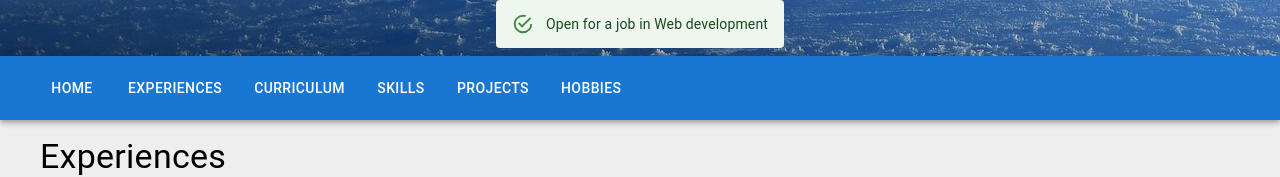
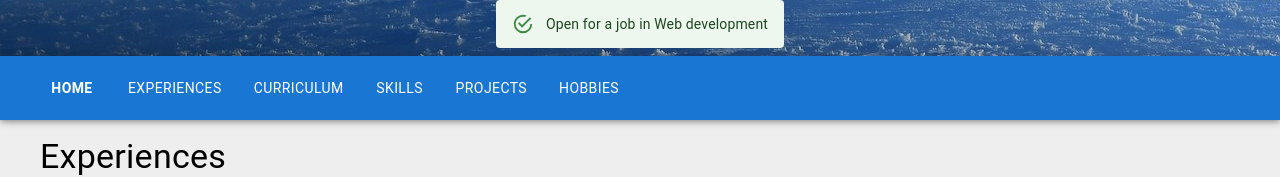
Before and after one commit to MyJooeee/contact-me, a React (Create React App) app: page / in a window 1280 px wide. Shown: the part 234-411 px from the top of the page. Built offline with nearby package versions, Linux system fonts and the light colour scheme.

Commit message:
Ref scroll items menu

```diff
--- a/src/ContactMe/index.js
+++ b/src/ContactMe/index.js
@@ -1,5 +1,5 @@
 // Core
-import * as React from 'react';
+import { useState, useRef } from 'react';
 // Components
 import { blue, blueGrey, grey } from '@mui/material/colors';
 import { Alert, AppBar, Avatar, Button, Container, Divider, Link, Stack, Toolbar, Typography, useScrollTrigger } from '@mui/material';
@@ -27,15 +27,48 @@ import Project from './Project';
 // import ScrollToTop from './ScrollToTop';
 
 // ---------------------------------------------------------------------------------
-const navItems = ['Home', 'Experiences', 'Curriculum', 'Skills', 'Projects', 'Hobbies'];
-
 const ContactMe = () => {
   const theme = useTheme();
   const { isMobile, isSmallDevice } = useMediaQueries();
+  const [navMenu, setNavMenu] = useState('Home');
+
+  const refHome = useRef();
+  const refExperiences = useRef();
+  const refCurriculum = useRef();
+  const refSkills = useRef();
+  const refProjects = useRef();
+  const refHobbies = useRef();
+
+  const navItems = [
+    {
+      nav: 'Home',
+      ref: refHome
+    },
+    {
+      nav: 'Experiences',
+      ref: refExperiences
+    },
+    {
+      nav: 'Curriculum',
+      ref: refCurriculum
+    },
+    {
+      nav: 'Skills',
+      ref: refSkills
+    },
+    {
+      nav: 'Projects',
+      ref: refProjects
+    },
+    {
+      nav: 'Hobbies',
+      ref: refHobbies
+    }
+  ];
 
   // JSX -------------------------------------------------------------------------
   return (
-    <Container  id="back-to-top-anchor" maxWidth={false} disableGutters>
+    <Container ref={refHome} maxWidth={false} disableGutters>
       <Stack
         sx={{
           alignItems: 'center',
@@ -57,9 +90,19 @@ const ContactMe = () => {
       </Stack>
       <AppBar position="sticky">
         <Toolbar disableGutters sx={{ columnGap: 2, pl: 5, flexWrap: 'wrap' }}>
-          {navItems.map((item) => (
-            <Button key={item} sx={{ color: 'white' }}>
-              {item}
+          {navItems.map((item, idx) => (
+            <Button
+              key={idx}
+              sx={{color: 'white', fontWeight: navMenu === item.nav ? 'bold' : 'normal'}}
+              onClick={() => {
+                item.ref.current?.scrollIntoView({
+                  behavior: 'smooth'
+                });
+                setNavMenu(item.nav);
+                }
+              }
+            >
+              {item.nav}
             </Button>
           ))}
         </Toolbar>
@@ -72,7 +115,7 @@ const ContactMe = () => {
           pl: isMobile ? 2 : 5,
           pr: isMobile ? 5 : isSmallDevice ? 15 : 25
         }}>
-        <Stack sx={{ gap: 2 }}>
+        <Stack ref={refExperiences} sx={{ gap: 2 }}>
           <Typography variant="h4">
             Experiences
           </Typography>
@@ -117,7 +160,7 @@ const ContactMe = () => {
             />
           </Stack>
         </Stack>
-        <Stack sx={{ gap: 2 }}>
+        <Stack ref={refCurriculum} sx={{ gap: 2 }}>
           <Typography variant="h4">
           Curriculum
           </Typography>
@@ -155,7 +198,7 @@ const ContactMe = () => {
             />
           </Stack>
         </Stack>
-        <Stack sx={{ gap: 2 }}>
+        <Stack  ref={refSkills} sx={{ gap: 2 }}>
           <Typography variant="h4">
             Skills
           </Typography>
@@ -198,7 +241,7 @@ const ContactMe = () => {
               ]}/>
           </Stack>
         </Stack>
-        <Stack sx={{ gap: 2 }}>
+        <Stack ref={refProjects} sx={{ gap: 2 }}>
           <Typography variant="h4">
             Projects
           </Typography>
@@ -232,7 +275,7 @@ const ContactMe = () => {
             />
           </Stack>
         </Stack>
-        <Stack sx={{ gap: 2 }}>
+        <Stack ref={refHobbies} sx={{ gap: 2 }}>
           <Typography variant="h4">
             Hobbies
           </Typography>
```
